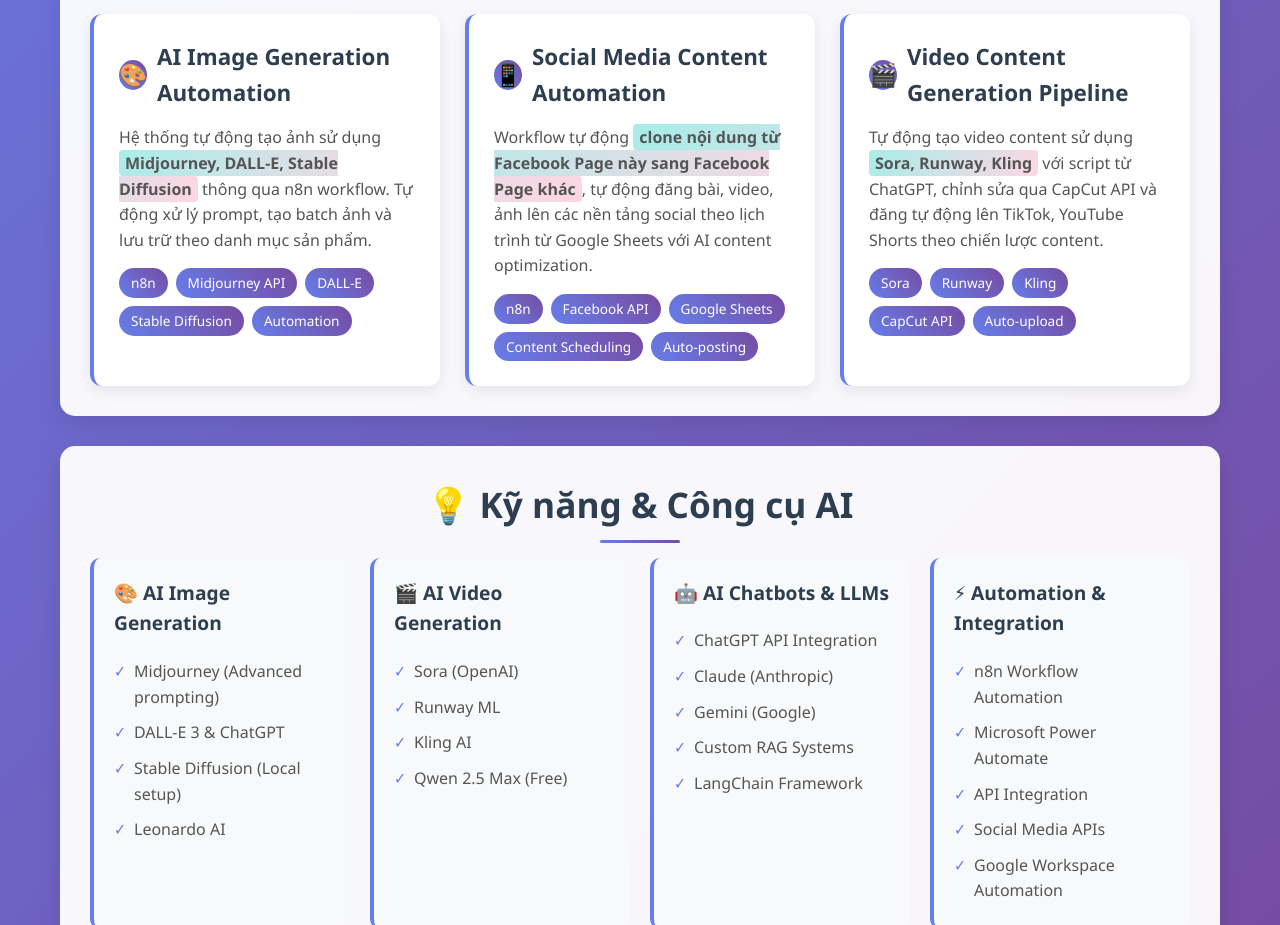
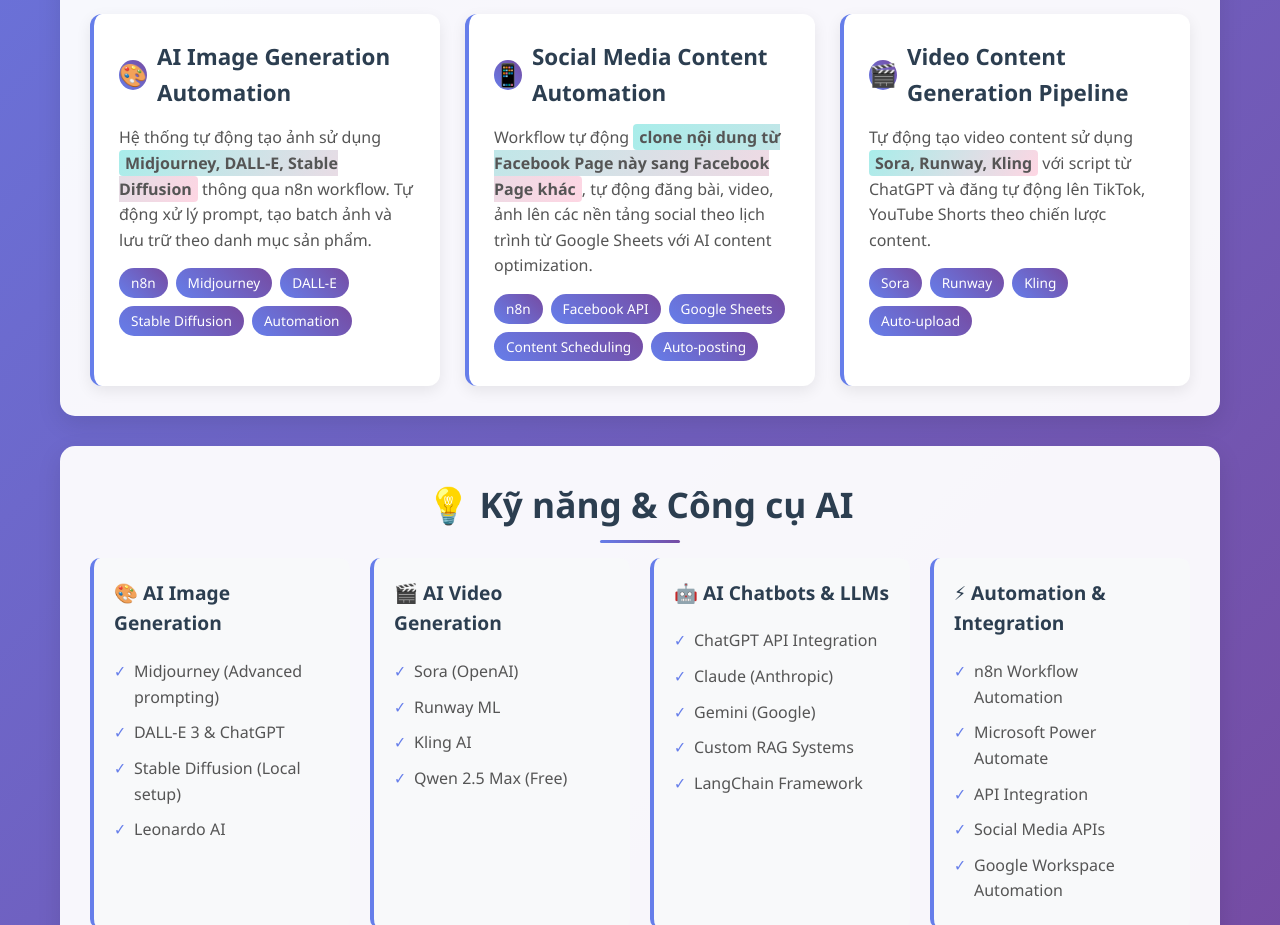
Before and after one commit to dsqt99/portfolio, a plain HTML site: page index.html in a window 1280 px wide. Shown: the part 820-1745 px from the top of the page. Drawn offline with Linux system fonts and the light colour scheme.

Commit message:
first commit

```diff
--- a/index.html
+++ b/index.html
@@ -296,7 +296,7 @@
                     <p>Hệ thống tự động tạo ảnh sử dụng <span class="highlight">Midjourney, DALL-E, Stable Diffusion</span> thông qua n8n workflow. Tự động xử lý prompt, tạo batch ảnh và lưu trữ theo danh mục sản phẩm.</p>
                     <div class="tech-stack">
                         <span class="tech-tag">n8n</span>
-                        <span class="tech-tag">Midjourney API</span>
+                        <span class="tech-tag">Midjourney</span>
                         <span class="tech-tag">DALL-E</span>
                         <span class="tech-tag">Stable Diffusion</span>
                         <span class="tech-tag">Automation</span>
@@ -323,12 +323,11 @@
                         <div class="project-icon">🎬</div>
                         Video Content Generation Pipeline
                     </h3>
-                    <p>Tự động tạo video content sử dụng <span class="highlight">Sora, Runway, Kling</span> với script từ ChatGPT, chỉnh sửa qua CapCut API và đăng tự động lên TikTok, YouTube Shorts theo chiến lược content.</p>
+                    <p>Tự động tạo video content sử dụng <span class="highlight">Sora, Runway, Kling</span> với script từ ChatGPT và đăng tự động lên TikTok, YouTube Shorts theo chiến lược content.</p>
                     <div class="tech-stack">
                         <span class="tech-tag">Sora</span>
                         <span class="tech-tag">Runway</span>
                         <span class="tech-tag">Kling</span>
-                        <span class="tech-tag">CapCut API</span>
                         <span class="tech-tag">Auto-upload</span>
                     </div>
                 </div>
```
